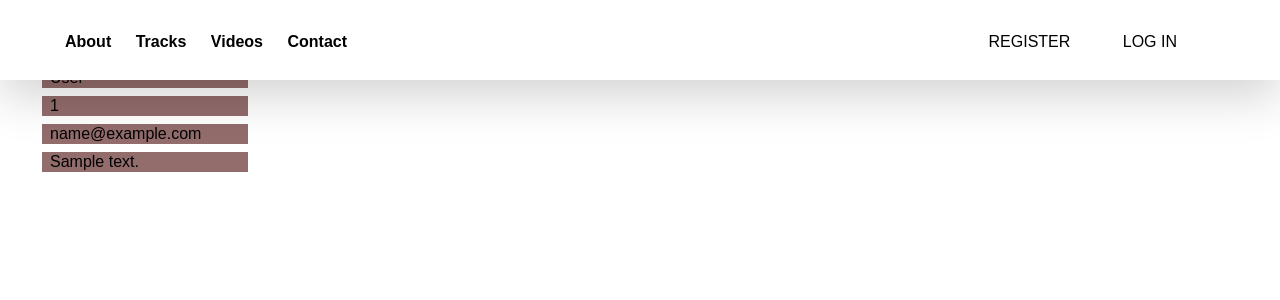
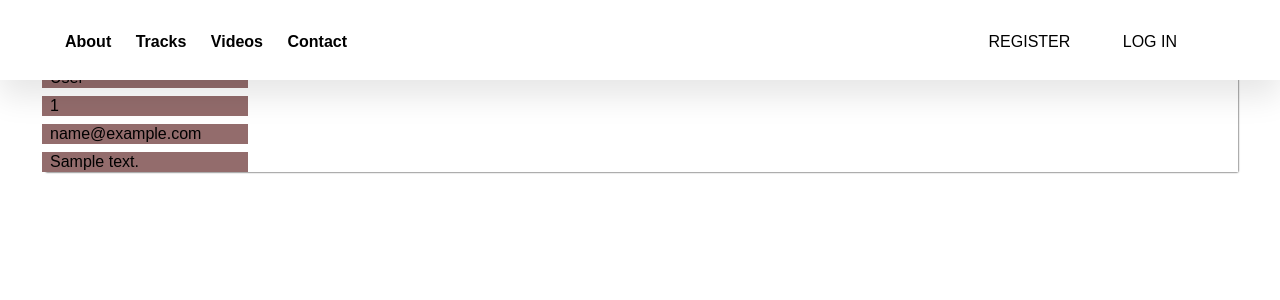
Before and after one commit to zssvaidar/py_formatter, a Django app: template src/templates/profiler/main.html in a window 1280 px wide. Shown: the top 300 px of the page. Run offline with Django 3.2, Linux system fonts and the light colour scheme; the template is opened without the code that fills it: most values are stand-ins (such as "Sample title", 1, 10 or a date in 2020).

Commit message:
'env-vars-bug'

```diff
--- a/src/settings/production.py
+++ b/src/settings/settings.py
@@ -6,7 +6,7 @@ SECRET_KEY = 'y&$dgfs3eiz#w@3-)sd3lp_2ao^'
 
 DEBUG = False
 
-ALLOWED_HOSTS = ['django-env.eba-wmzdu4xz.us-west-2.elasticbeanstalk.com']
+ALLOWED_HOSTS = ['django-env.eba-wmzdu4xz.us-west-2.elasticbeanstalk.com', '.elasticbeanstalk.com']
 
 
 
--- a/src/static/css/nav.css
+++ b/src/static/css/nav.css
@@ -6,8 +6,12 @@
   position: fixed;
   top: 0;
   left: 0;
+
 }
+.navigation {
+  font-size: 16px;
 
+}
 .navigation-margin{
   margin:0 45px;
 }
--- a/src/static/css/style.css
+++ b/src/static/css/style.css
@@ -20,8 +20,9 @@ a {
 .card {
   display: flex;
   flex-direction: column;
+  justify-content:space-between;
   margin:32px 42px;
-  width: 18%;
+  box-shadow: 2px 2px 2px -2px black;
 
 }
 
@@ -52,5 +53,5 @@ a {
 }
 
 .shadow {
-  box-shadow: 0 1rem 3rem rgba(0,0,0,.175)
+  box-shadow: 0 1rem 2rem rgba(0,0,0,.100)
 }
```
